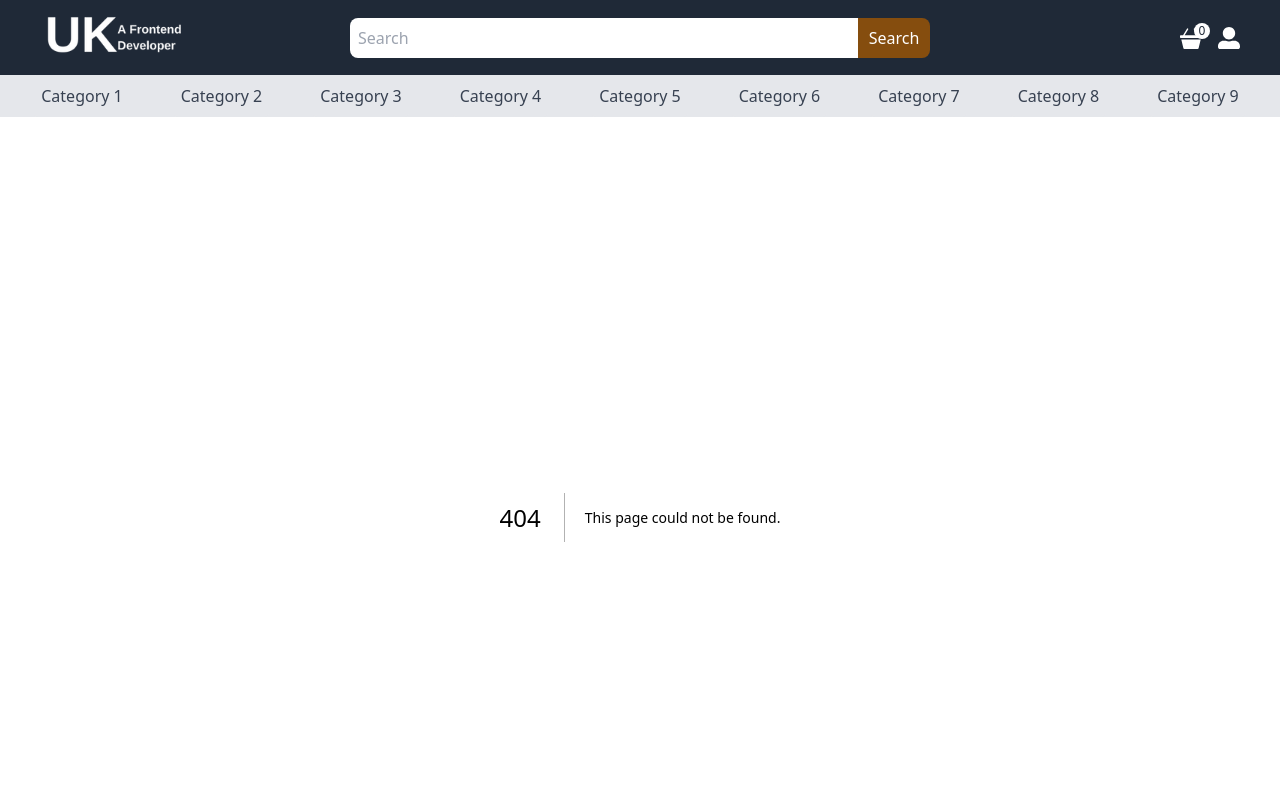
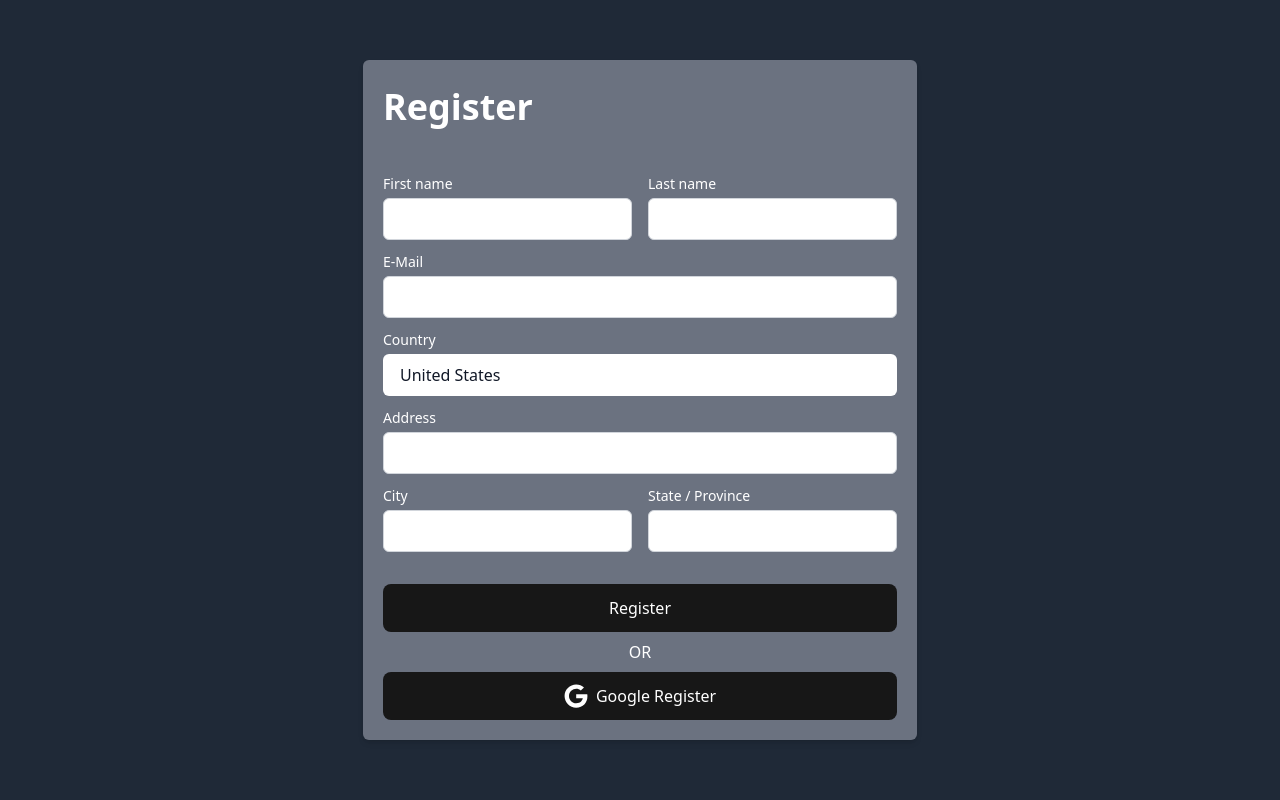
Before and after one commit to ukazdal/E-commerce-Next.js-MongoDb-TailwindCSS-, a Next.js app: page /register in a window 1280 px wide. Before the commit this address had no page. Shown: the top 800 px of the page. Built offline with nearby package versions, Linux system fonts and the light colour scheme.

Commit message:
register update

```diff
--- /dev/null
+++ b/app/components/auth/LoginClient.tsx
@@ -0,0 +1,5 @@
+const LoginClient = () => {
+  return <div>LoginClient</div>;
+};
+
+export default LoginClient;
--- /dev/null
+++ b/app/components/auth/RegisterClient.tsx
@@ -0,0 +1,147 @@
+"use client";
+
+import Button from "../button/Button";
+import AuthContainer from "../container/AuthContainer";
+import Input from "../input/Input";
+import { useForm, SubmitHandler, FieldValues } from "react-hook-form";
+import { FaGoogle } from "react-icons/fa6";
+import SectionTitle from "../sectionTitle/SectionTitle";
+
+const RegisterClient = () => {
+  const {
+    register,
+    handleSubmit,
+    formState: { errors },
+  } = useForm<FieldValues>();
+  const onSubmit: SubmitHandler<FieldValues> = (data) => console.log(data);
+  return (
+    <div className="bg-gray-800 h-screen w-full">
+      <AuthContainer>
+        <form
+          action="#"
+          method="POST"
+          className="bg-gray-500 p-5 rounded-md shadow-md"
+        >
+          <SectionTitle title="Register" allClass="text-white" />
+          <div className="grid grid-cols-6 gap-x-4 mb-5">
+            <div className="col-span-6 sm:col-span-3">
+              <Input
+                label="First name"
+                id="name"
+                type="text"
+                register={register}
+                errors={errors}
+                required
+              />
+            </div>
+
+            <div className="col-span-6 sm:col-span-3">
+              <Input
+                label="Last name"
+                id="surname"
+                type="text"
+                register={register}
+                errors={errors}
+                required
+              />
+              {/* <label
+                htmlFor="last-name"
+                className="block text-sm font-medium text-white"
+              >
+                Last name
+              </label>
+              <input
+                type="text"
+                name="last-name"
+                id="last-name"
+                autoComplete="family-name"
+                className="appearance-none min-w-0 w-full bg-white border border-transparent rounded-md py-2 px-4 text-base text-gray-900 placeholder-gray-500 focus:outline-none focus:ring-2 focus:ring-offset-2 focus:ring-offset-gray-800 focus:ring-white focus:border-white focus:placeholder-gray-400"
+              /> */}
+            </div>
+
+            <div className="col-span-6">
+              <Input
+                label="E-Mail"
+                id="mail"
+                type="text"
+                register={register}
+                errors={errors}
+                required
+              />
+            </div>
+
+            <div className="col-span-6 mb-3">
+              <label
+                htmlFor="country"
+                className="block text-sm font-medium text-white mb-1"
+              >
+                Country
+              </label>
+              <select
+                id="country"
+                name="country"
+                autoComplete="country-name"
+                className="appearance-none min-w-0 w-full bg-white border border-transparent rounded-md py-2 px-4 text-base text-gray-900 placeholder-gray-500 focus:outline-none focus:ring-2 focus:ring-offset-2 focus:ring-offset-gray-800 focus:ring-white focus:border-white focus:placeholder-gray-400"
+              >
+                <option>United States</option>
+                <option>Canada</option>
+                <option>Mexico</option>
+                <option>Turkey</option>
+                <option>Germany</option>
+                <option>France</option>
+                <option>Italy</option>
+                <option>Spain</option>
+                <option>United Kingdom</option>
+                <option>Japan</option>
+              </select>
+            </div>
+
+            <div className="col-span-6">
+              <Input
+                label="Address"
+                id="address"
+                type="text"
+                register={register}
+                errors={errors}
+                required
+              />
+            </div>
+
+            <div className="col-span-6 md:col-span-3">
+              <Input
+                label="City"
+                id="city"
+                type="text"
+                register={register}
+                errors={errors}
+                required
+              />
+            </div>
+
+            <div className="col-span-6 md:col-span-3">
+              <Input
+                label="State / Province"
+                id="region"
+                type="text"
+                register={register}
+                errors={errors}
+                required
+              />
+            </div>
+          </div>
+          <Button text="Register" onClick={handleSubmit(onSubmit)} />
+          <div className="flex items-center justify-center my-2 text-white">
+            OR
+          </div>
+          <Button
+            text="Google Register"
+            icon={<FaGoogle size={24} />}
+            onClick={() => {}}
+          />
+        </form>
+      </AuthContainer>
+    </div>
+  );
+};
+
+export default RegisterClient;
--- a/app/components/button/Button.tsx
+++ b/app/components/button/Button.tsx
@@ -21,7 +21,7 @@ const Button: React.FC<ButtonProps> = ({
     <button
       disabled={diseable}
       onClick={onClick}
-      className={`rounded-lg  px-3 py-3 hover:shadow-lg duration-300 ${
+      className={`rounded-lg  px-3 py-3 hover:shadow-lg duration-300 flex items-center justify-center gap-x-2 ${
         small ? "w-[200px]" : "w-full"
       }
         ${
--- a/app/components/clientLayout/ClientLayout.tsx
+++ b/app/components/clientLayout/ClientLayout.tsx
@@ -10,7 +10,8 @@ export default function ClientLayout({
   children: React.ReactNode;
 }) {
   const pathname = usePathname();
-  const hideLayout = pathname === "/cart";
+  const hideLayout =
+    pathname === "/cart" || pathname === "/register" || pathname === "/login";
 
   return (
     <>
--- /dev/null
+++ b/app/components/container/AuthContainer.tsx
@@ -0,0 +1,16 @@
+interface IAuthContainer {
+  children: React.ReactNode;
+  className?: string;
+}
+
+const AuthContainer: React.FC<IAuthContainer> = ({ children, className }) => {
+  return (
+    <div
+      className={`flex flex-1 items-center justify-center m-auto h-full w-full ${className}`}
+    >
+      {children}
+    </div>
+  );
+};
+
+export default AuthContainer;
--- a/app/components/container/Container.tsx
+++ b/app/components/container/Container.tsx
@@ -1,5 +1,3 @@
-import React from "react";
-
 interface IContainer {
   children: React.ReactNode;
   className?: string;
@@ -7,9 +5,7 @@ interface IContainer {
 
 const Container: React.FC<IContainer> = ({ children, className }) => {
   return (
-    <div
-      className={`container px-2 lg:px-0 mx-auto max-w-[1460px]  ${className}`}
-    >
+    <div className={`my-5 px-2 lg:px-0 mx-auto max-w-[1460px]  ${className}`}>
       {children}
     </div>
   );
--- a/app/components/detail/DetailClient.tsx
+++ b/app/components/detail/DetailClient.tsx
@@ -167,9 +167,8 @@ const DetailClient = ({ product }: { product: Product }) => {
             )} */}
           </div>
         </div>
+        <Tab data={tabData} />
       </Container>
-
-      <Tab data={tabData} />
     </>
   );
 };
--- /dev/null
+++ b/app/components/input/Input.tsx
@@ -0,0 +1,48 @@
+"use client";
+
+import { FieldErrors, FieldValues, UseFormRegister } from "react-hook-form";
+
+interface IInput {
+  id: string;
+  placeholder?: string;
+  disabled?: boolean;
+  type: string;
+  required?: boolean;
+  register: UseFormRegister<FieldValues>;
+  errors: FieldErrors;
+  label?: string;
+}
+
+const Input: React.FC<IInput> = ({
+  id,
+  placeholder,
+  disabled,
+  type,
+  required,
+  register,
+  errors,
+  label,
+}) => {
+  return (
+    <div className="mb-3">
+      <label
+        htmlFor="first-name"
+        className="block text-sm font-medium text-white mb-1"
+      >
+        {label}
+      </label>
+      <input
+        className={`${
+          errors[id] ? "border-red-500" : ""
+        } w-full p-2 border border-gray-300 rounded-md focus:outline-none`}
+        id={id}
+        placeholder={placeholder}
+        disabled={disabled}
+        type={type}
+        {...register(id, { required })}
+      />
+    </div>
+  );
+};
+
+export default Input;
--- /dev/null
+++ b/app/login/page.tsx
@@ -0,0 +1,5 @@
+const Login = () => {
+  return <div>Login</div>;
+};
+
+export default Login;
--- /dev/null
+++ b/app/register/page.tsx
@@ -0,0 +1,11 @@
+import RegisterClient from "../components/auth/RegisterClient";
+
+const Register = () => {
+  return (
+    <>
+      <RegisterClient />
+    </>
+  );
+};
+
+export default Register;
--- a/package.json
+++ b/package.json
@@ -12,6 +12,7 @@
     "next": "15.1.6",
     "react": "^19.0.0",
     "react-dom": "^19.0.0",
+    "react-hook-form": "^7.54.2",
     "react-hot-toast": "^2.5.1",
     "react-icons": "^5.4.0"
   },
```
Also changed, not shown: 1 other file (tests, documents, lock files or other folders).
